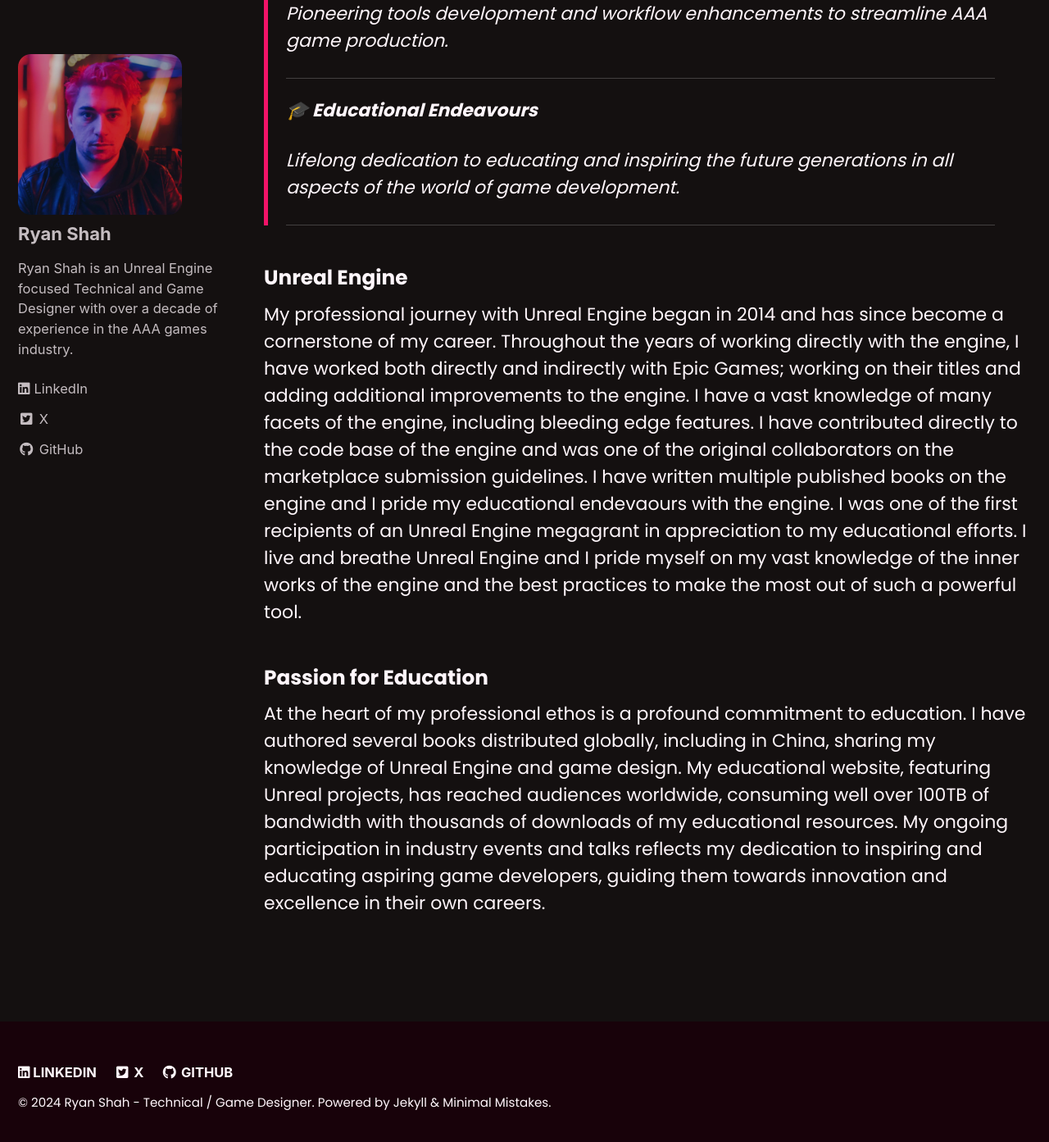
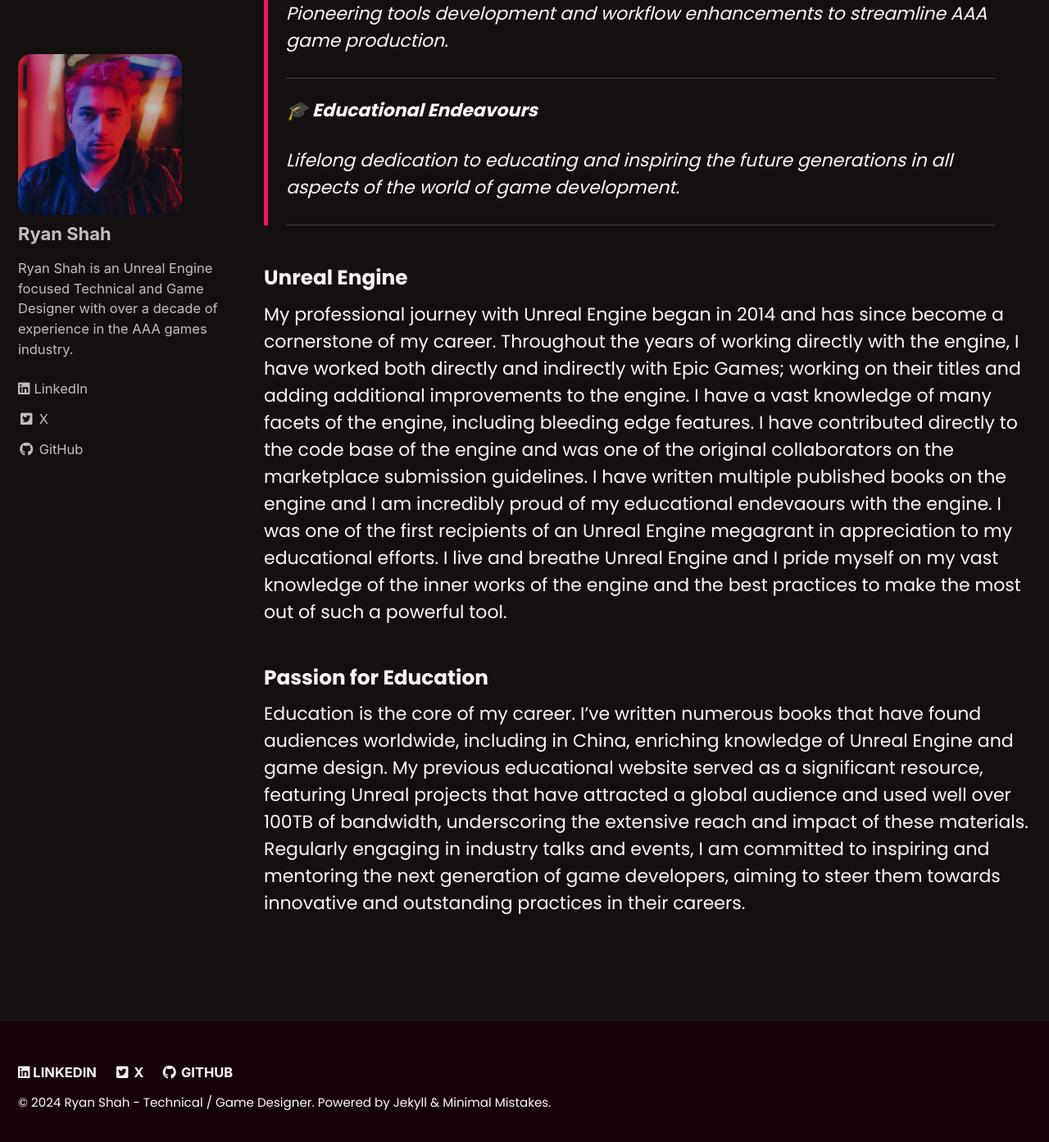
Before and after one commit to KITATUS/ryanshah.github.io, a Jekyll site: the page built from _pages/about.md, in a window 1280 px wide and 1400 px high, scrolled down 1423 px. Shown: the top 1393 px of the window at 82% size. Built offline with Jekyll 4.4.1, drawn with Linux system fonts in a browser that asks for light colours; cached includes are drawn as plain includes.

Commit message:
Update about.md

```diff
--- a/_pages/about.md
+++ b/_pages/about.md
@@ -40,7 +40,7 @@
 > ---
 
 ### Unreal Engine
-My professional journey with Unreal Engine began in 2014 and has since become a cornerstone of my career. Throughout the years of working directly with the engine, I have worked both directly and indirectly with Epic Games; working on their titles and adding additional improvements to the engine. I have a vast knowledge of many facets of the engine, including bleeding edge features. I have contributed directly to the code base of the engine and was one of the original collaborators on the marketplace submission guidelines. I have written multiple published books on the engine and I pride my educational endevaours with the engine. I was one of the first recipients of an Unreal Engine megagrant in appreciation to my educational efforts. I live and breathe Unreal Engine and I pride myself on my vast knowledge of the inner works of the engine and the best practices to make the most out of such a powerful tool.
+My professional journey with Unreal Engine began in 2014 and has since become a cornerstone of my career. Throughout the years of working directly with the engine, I have worked both directly and indirectly with Epic Games; working on their titles and adding additional improvements to the engine. I have a vast knowledge of many facets of the engine, including bleeding edge features. I have contributed directly to the code base of the engine and was one of the original collaborators on the marketplace submission guidelines. I have written multiple published books on the engine and I am incredibly proud of my educational endevaours with the engine. I was one of the first recipients of an Unreal Engine megagrant in appreciation to my educational efforts. I live and breathe Unreal Engine and I pride myself on my vast knowledge of the inner works of the engine and the best practices to make the most out of such a powerful tool.
 
 ### Passion for Education
-At the heart of my professional ethos is a profound commitment to education. I have authored several books distributed globally, including in China, sharing my knowledge of Unreal Engine and game design. My educational website, featuring Unreal projects, has reached audiences worldwide, consuming well over 100TB of bandwidth with thousands of downloads of my educational resources. My ongoing participation in industry events and talks reflects my dedication to inspiring and educating aspiring game developers, guiding them towards innovation and excellence in their own careers.
+Education is the core of my career. I've written numerous books that have found audiences worldwide, including in China, enriching knowledge of Unreal Engine and game design. My previous educational website served as a significant resource, featuring Unreal projects that have attracted a global audience and used well over 100TB of bandwidth, underscoring the extensive reach and impact of these materials. Regularly engaging in industry talks and events, I am committed to inspiring and mentoring the next generation of game developers, aiming to steer them towards innovative and outstanding practices in their careers.
```
